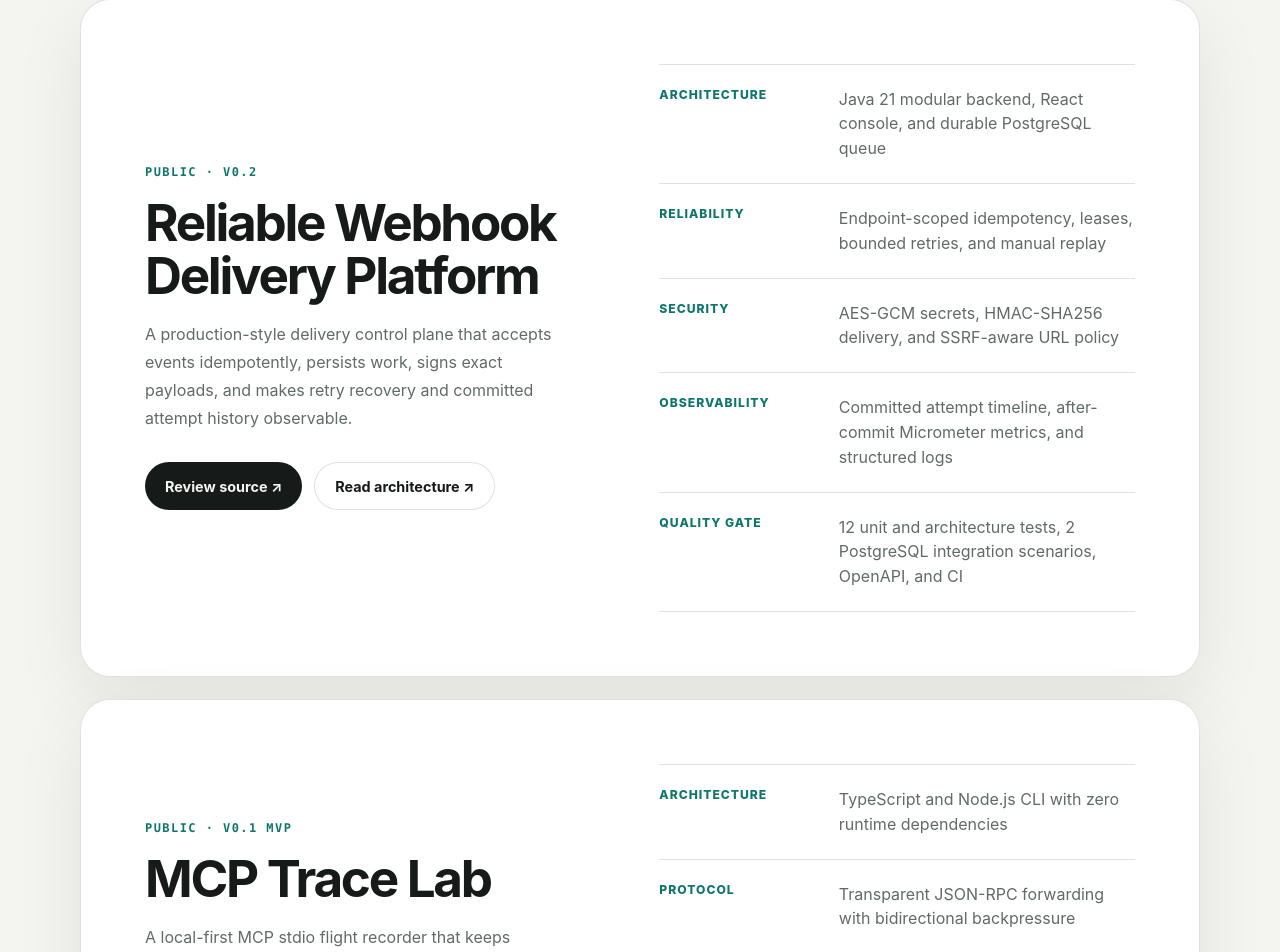
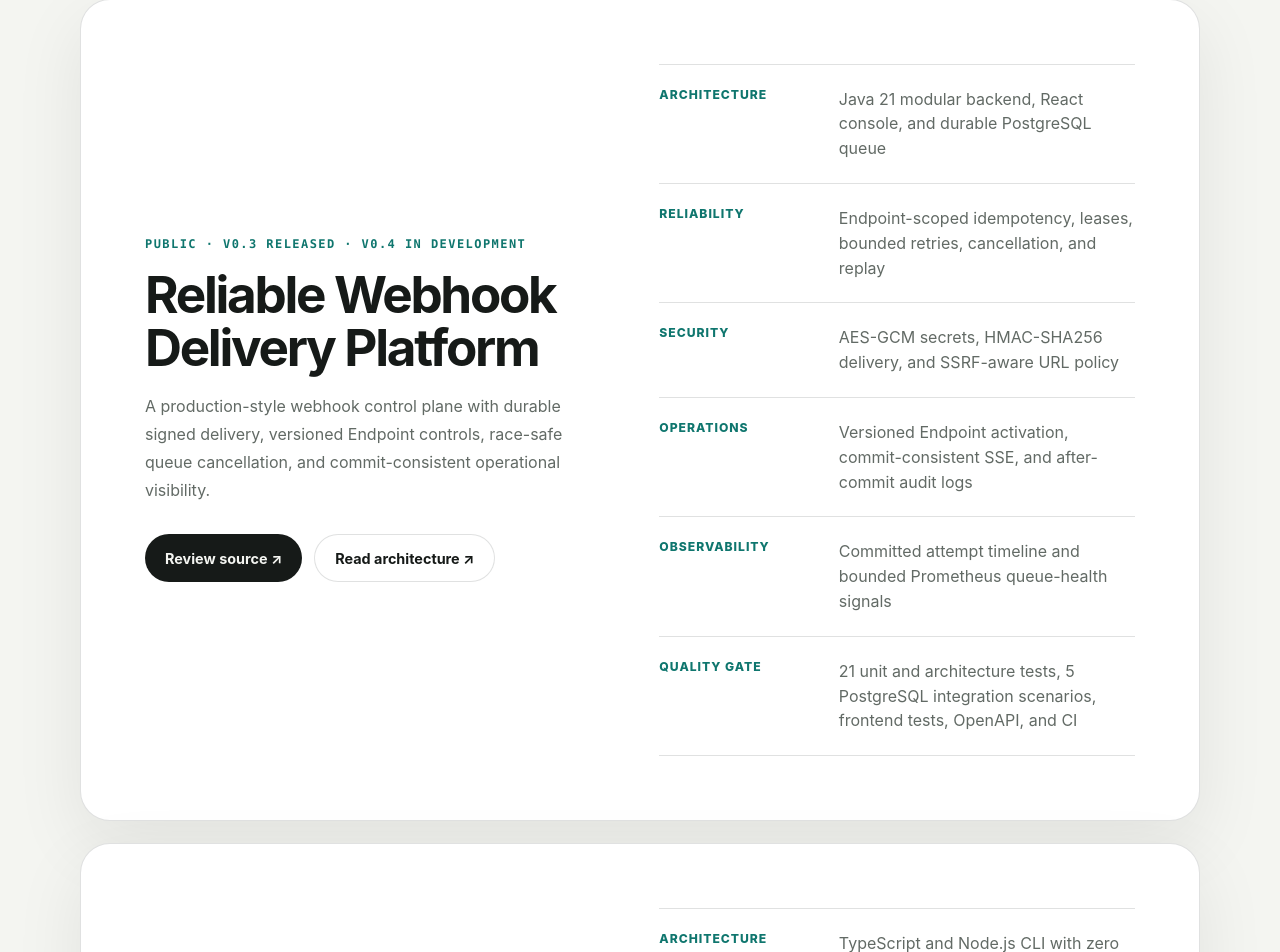
Before and after one commit to TolkmisLK/TolkmisLK.github.io, a Next.js app: page / in a window 1280 px wide. Shown: the part 2857-3809 px from the top of the page. Built offline with nearby package versions, Linux system fonts and the light colour scheme.

Commit message:
docs: sync Webhook platform evidence (#8)
Update the public case study to distinguish the v0.3 release from v0.4 development and cite current, CI-verified capabilities and test counts.

```diff
--- a/app/portfolio.tsx
+++ b/app/portfolio.tsx
@@ -70,10 +70,10 @@ const copy = {
     workTitle: "Public proof, presented with its engineering constraints.",
     projects: [
       {
-        status: "Public · v0.2",
+        status: "Public · v0.3 released · v0.4 in development",
         name: "Reliable Webhook Delivery Platform",
         description:
-          "A production-style delivery control plane that accepts events idempotently, persists work, signs exact payloads, and makes retry recovery and committed attempt history observable.",
+          "A production-style webhook control plane with durable signed delivery, versioned Endpoint controls, race-safe queue cancellation, and commit-consistent operational visibility.",
         primaryAction: "Review source",
         primaryHref:
           "https://github.com/TolkmisLK/webhook-delivery-platform",
@@ -82,10 +82,11 @@ const copy = {
           "https://github.com/TolkmisLK/webhook-delivery-platform/blob/main/docs/architecture.md",
         proof: [
           ["Architecture", "Java 21 modular backend, React console, and durable PostgreSQL queue"],
-          ["Reliability", "Endpoint-scoped idempotency, leases, bounded retries, and manual replay"],
+          ["Reliability", "Endpoint-scoped idempotency, leases, bounded retries, cancellation, and replay"],
           ["Security", "AES-GCM secrets, HMAC-SHA256 delivery, and SSRF-aware URL policy"],
-          ["Observability", "Committed attempt timeline, after-commit Micrometer metrics, and structured logs"],
-          ["Quality gate", "12 unit and architecture tests, 2 PostgreSQL integration scenarios, OpenAPI, and CI"],
+          ["Operations", "Versioned Endpoint activation, commit-consistent SSE, and after-commit audit logs"],
+          ["Observability", "Committed attempt timeline and bounded Prometheus queue-health signals"],
+          ["Quality gate", "21 unit and architecture tests, 5 PostgreSQL integration scenarios, frontend tests, OpenAPI, and CI"],
         ],
       },
       {
@@ -196,10 +197,10 @@ const copy = {
     workTitle: "用可验证成果展示工程能力与约束。",
     projects: [
       {
-        status: "公开 · v0.2",
+        status: "公开 · v0.3 已发布 · v0.4 建设中",
         name: "可靠 Webhook 推送平台",
         description:
-          "生产风格的 Webhook 推送控制面：幂等接收事件、持久化任务、对原始载荷签名，并让重试恢复与已提交尝试历史可观测。",
+          "生产风格的 Webhook 推送控制面：持久化签名推送、带版本的 Endpoint 控制、并发安全的任务取消，以及只反映已提交状态的运维可见性。",
         primaryAction: "审查源代码",
         primaryHref:
           "https://github.com/TolkmisLK/webhook-delivery-platform",
@@ -208,10 +209,11 @@ const copy = {
           "https://github.com/TolkmisLK/webhook-delivery-platform/blob/main/docs/architecture.md",
         proof: [
           ["架构", "Java 21 模块化后端、React 运维台与 PostgreSQL 持久化队列"],
-          ["可靠性", "端点级幂等、任务租约、有界重试与人工重放"],
+          ["可靠性", "端点级幂等、任务租约、有界重试、任务取消与人工重投"],
           ["安全", "AES-GCM 密钥加密、HMAC-SHA256 推送签名与 SSRF URL 策略"],
-          ["可观测性", "已提交尝试时间线、事务提交后 Micrometer 指标与结构化日志"],
-          ["质量门禁", "12 项单元与架构测试、2 条 PostgreSQL 集成场景、OpenAPI 与 CI"],
+          ["运维控制", "带版本的 Endpoint 启停、提交一致的 SSE 与提交后审计日志"],
+          ["可观测性", "已提交尝试时间线与低基数 Prometheus 队列健康信号"],
+          ["质量门禁", "21 项单元与架构测试、5 条 PostgreSQL 集成场景、前端测试、OpenAPI 与 CI"],
         ],
       },
       {
```
Also changed, not shown: 1 other file (tests, documents, lock files or other folders).
